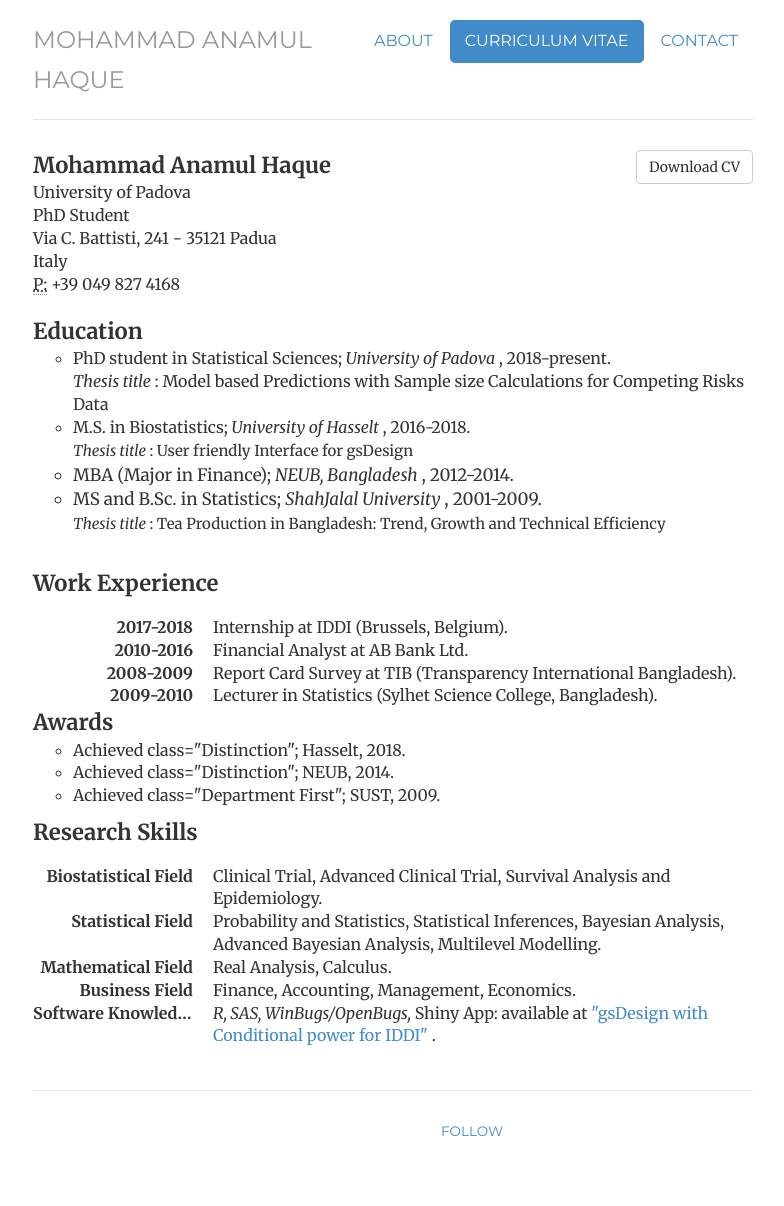
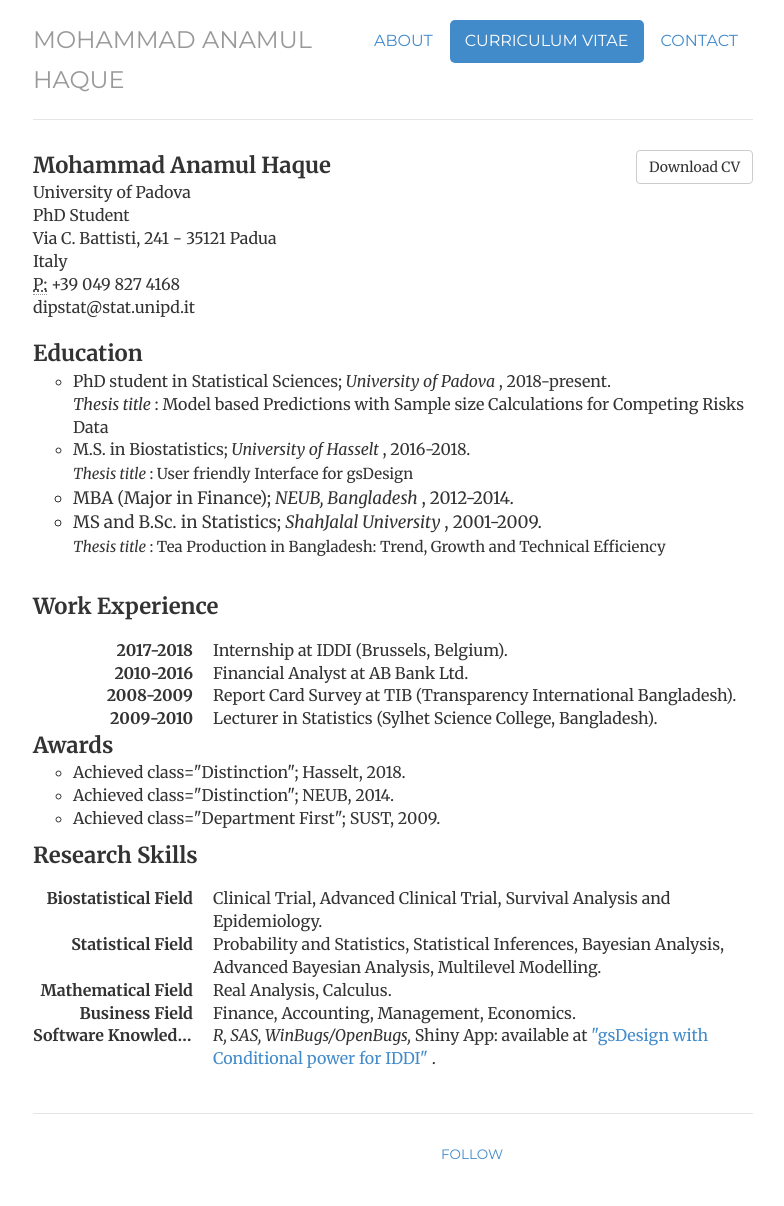
Before and after one commit to haquemdanamul/haquemdanamul, a Jekyll site: the page built from resume/index.html, in a window 1280 px wide. Shown: the whole page, without its empty margins (247-1031 px from the left). Built offline with Jekyll 4.4.1, drawn with Linux system fonts in a browser that asks for light colours; nearby versions of some CDN libraries; library files that are not in the unit come from our copies; before the commit the page ends 1183 px from its top, so only the background shows below that; some of the changed lines change nothing that is shown.

Commit message:
Update index.html

```diff
--- a/resume/index.html
+++ b/resume/index.html
@@ -17,7 +17,7 @@ description: Contact information for Mohammad Anamul Haque, a Statistician, Bios
 				Via C. Battisti, 241 - 35121 Padua<br>
 				Italy<br>
 				<abbr title="phone">P:</abbr> +39 049 827 4168<br>
-				<span dipstat@stat.unipd.it</span>
+				<span> dipstat@stat.unipd.it</span>
 				</address>
 				</div>
 <b style="font-size:22px"> Education </b>
```
